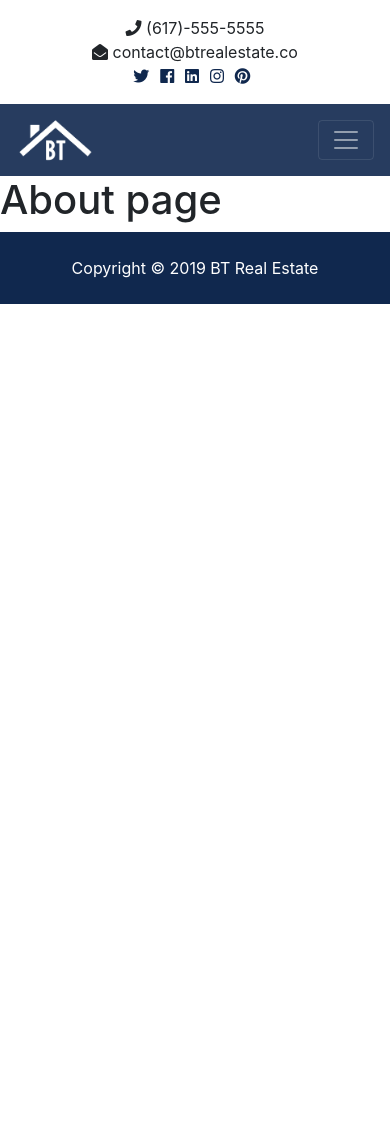
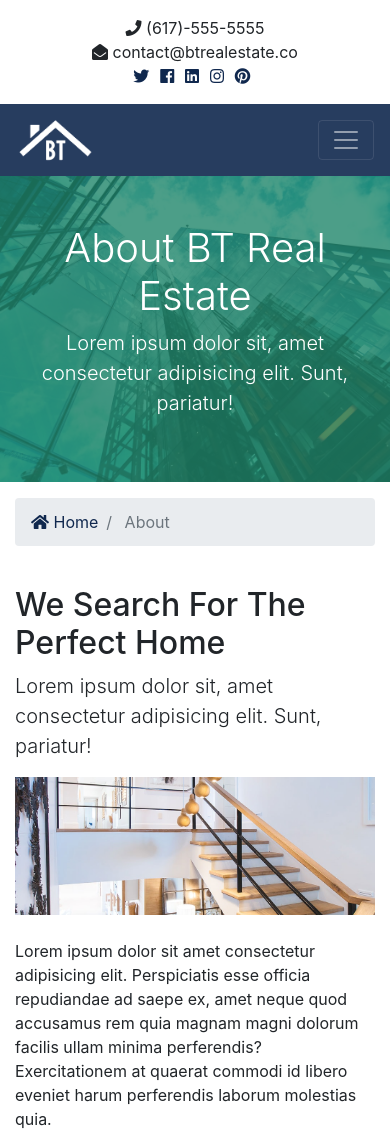
Before and after one commit to RicardoMVA/django-real-estate, a Django app: page /about in a window 390 px wide. Shown: the top 1145 px of the page. Before the commit the page ends 304 px from the top, so only its background shows below. Run offline with Django 3.2, Linux system fonts and the light colour scheme; some libraries are stand-ins or nearby versions.

Commit message:
add 'about.html' content

```diff
--- a/templates/pages/about.html
+++ b/templates/pages/about.html
@@ -5,7 +5,108 @@
 inserted in 'base.html' #}
 {% block content %}
 
-<h1>About page</h1>
+  <section id="showcase-inner" class="py-5 text-white">
+    <div class="container">
+      <div class="row text-center">
+        <div class="col-md-12">
+          <h1 class="display-4">About BT Real Estate</h1>
+          <p class="lead">Lorem ipsum dolor sit, amet consectetur adipisicing elit. Sunt, pariatur!</p>
+        </div>
+      </div>
+    </div>
+  </section>
+
+  <!-- Breadcrumb -->
+  <section id="bc" class="mt-3">
+    <div class="container">
+      <nav aria-label="breadcrumb">
+        <ol class="breadcrumb">
+          <li class="breadcrumb-item">
+            <a href="index.html">
+              <i class="fas fa-home"></i> Home</a>
+          </li>
+          <li class="breadcrumb-item active"> About</li>
+        </ol>
+      </nav>
+    </div>
+  </section>
+
+  <section id="about" class="py-4">
+    <div class="container">
+      <div class="row">
+        <div class="col-md-8">
+          <h2>We Search For The Perfect Home</h2>
+          <p class="lead">Lorem ipsum dolor sit, amet consectetur adipisicing elit. Sunt, pariatur!</p>
+          <img src="assets/img/about.jpg" alt="">
+          <p class="mt-4">Lorem ipsum dolor sit amet consectetur adipisicing elit. Perspiciatis esse officia repudiandae ad saepe ex, amet
+            neque quod accusamus rem quia magnam magni dolorum facilis ullam minima perferendis? Exercitationem at quaerat
+            commodi id libero eveniet harum perferendis laborum molestias quia.</p>
+        </div>
+        <div class="col-md-4">
+          <div class="card">
+            <img class="card-img-top" src="assets/img/realtors/kyle.jpg" alt="Seller of the month">
+            <div class="card-body">
+              <h5 class="card-title">Seller Of The Month</h5>
+              <h6 class="text-secondary">Kyle Brown</h6>
+              <p class="card-text">Lorem ipsum dolor sit amet consectetur adipisicing elit. Omnis nesciunt amet, illo itaque similique repellat.
+                content.
+              </p>
+            </div>
+          </div>
+        </div>
+      </div>
+    </div>
+  </section>
+
+  <!-- Work -->
+  <section id="work" class="bg-dark text-white text-center">
+    <h2 class="display-4">We Work For You</h2>
+    <h4>Lorem ipsum dolor sit amet consectetur adipisicing elit. Autem velit aperiam, unde aliquid at similique!</h4>
+    <hr>
+    <a href="listings.html" class="btn btn-secondary text-white btn-lg">View Our Featured Listings</a>
+  </section>
+
+  <!-- Team -->
+  <section id="team" class="py-5">
+    <div class="container">
+      <h2 class="text-center">Our Team</h2>
+      <div class="row text-center">
+        <div class="col-md-4">
+          <img src="assets/img/realtors/kyle.jpg" alt="" class="rounded-circle mb-3">
+          <h4>Kyle Brown</h4>
+          <p class="text-success">
+            <i class="fas fa-award text-success mb-3"></i> Realtor</p>
+          <hr>
+          <p>
+            <i class="fas fa-phone"></i> (555)-555-5555</p>
+          <p>
+            <i class="fas fa-envelope-open"></i> kyle@btrealestate.co</p>
+        </div>
+
+        <div class="col-md-4">
+          <img src="assets/img/realtors/mark.jpg" alt="" class="rounded-circle mb-3">
+          <h4>Mark Hudson</h4>
+          <p class="text-success">Realtor</p>
+          <hr>
+          <p>
+            <i class="fas fa-phone"></i> (444)-444-4444</p>
+          <p>
+            <i class="fas fa-envelope-open"></i> mark@btrealestate.co</p>
+        </div>
+
+        <div class="col-md-4">
+          <img src="assets/img/realtors/jenny.jpg" alt="" class="rounded-circle mb-3">
+          <h4>Jenny Johnson</h4>
+          <p class="text-success">Realtor</p>
+          <hr>
+          <p>
+            <i class="fas fa-phone"></i> (333)-333-3333</p>
+          <p>
+            <i class="fas fa-envelope-open"></i> jenny@btrealestate.co</p>
+        </div>
+      </div>
+    </div>
+  </section>
 
 {# this ends the wrapping #}
 {% endblock %}
```
Also changed, not shown: templates/pages/index.html (line endings or trailing spaces).
